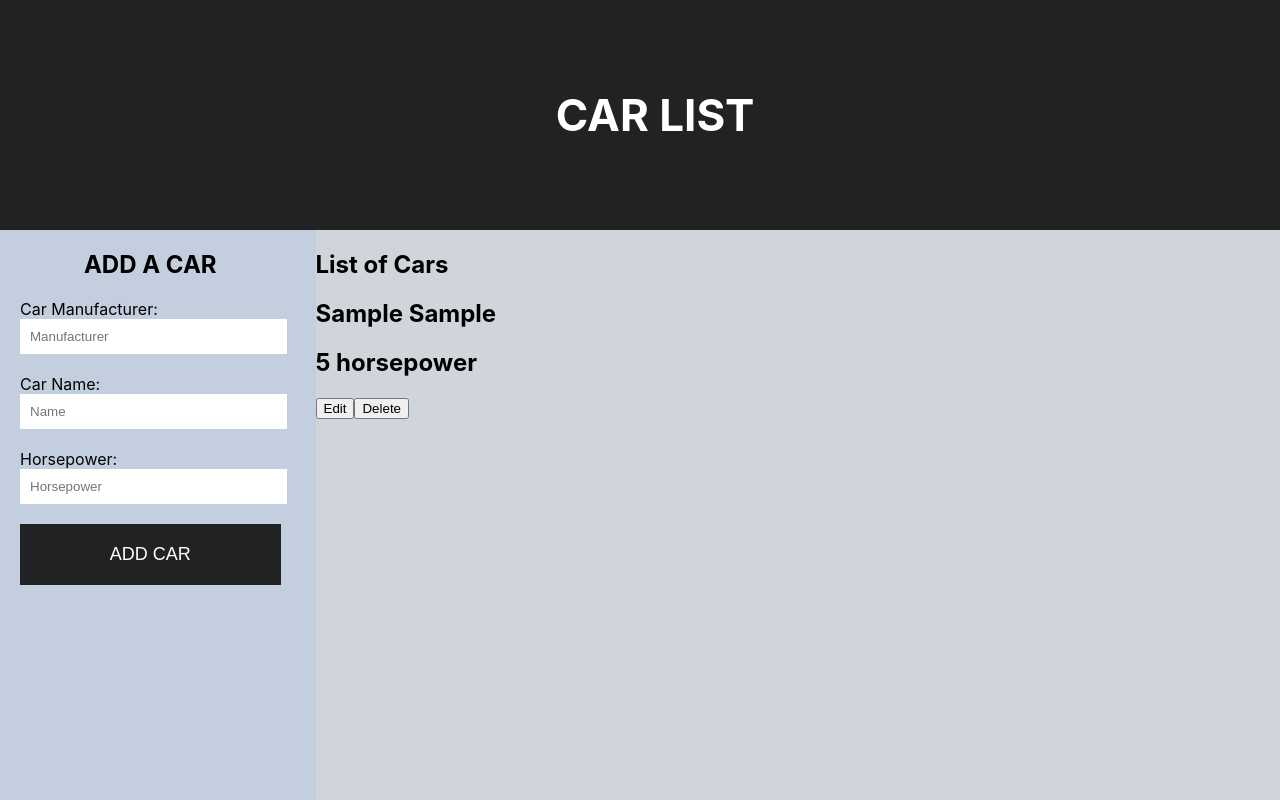
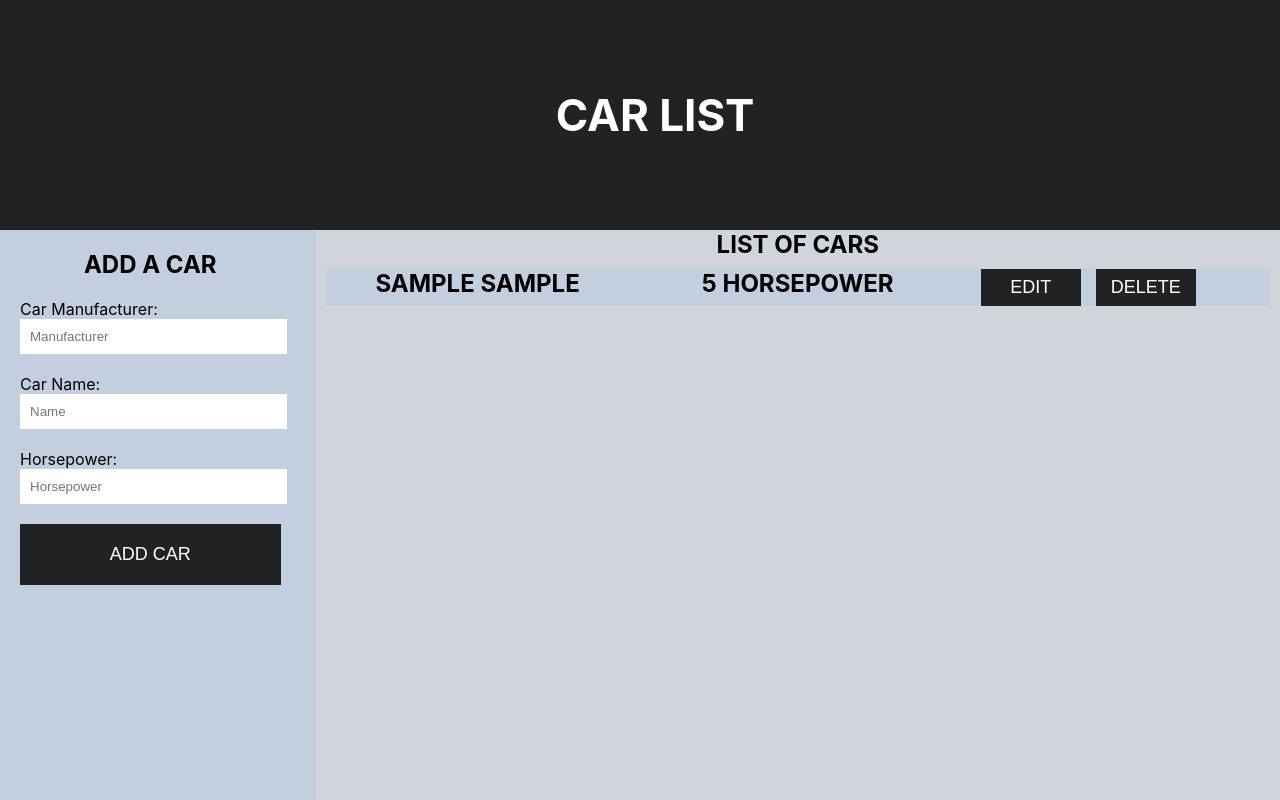
Before and after one commit to nmate44/reactassignment, a React (Create React App) app: page / in a window 1280 px wide. Both pictures are taken after typing "Sample", "Sample", "5" into the empty fields and a click on the button "ADD CAR". Shown: the top 800 px of the page. Built offline with nearby package versions, Linux system fonts and the light colour scheme.

Commit message:
CSS Formázás hozzáadva

```diff
--- a/src/App.css
+++ b/src/App.css
@@ -67,22 +67,98 @@ body {
   border: none;
 }
 
+.buttonBlock button:hover {
+  background: #6d737a;
+  cursor: pointer;
+}
+
+/* Car List */
 .carList-container {
   flex: 75%;
-  min-height: 650px;
   background: #d0d5db;
+  min-height: 600px;
+  width: 100%;
+}
+
+.carRecord {
+  background: #c3cede;
+  column-count: 3;
+  column-span: all;
+  margin: 10px;
+
+}
+
+.dataBlock {
+  margin: 0;
+}
+
+.dataBlock h2 {
+  margin: 0;
+}
+
+.dataBlock button {
+  padding: 8px;
+  margin-left: 15px;
+  width: 100px;
+  background: #212224;
+  color: white;
+  font-size: 18px;
+  text-transform: uppercase;
+  border: none;
+}
+
+.dataBlock button:hover {
+  background: #6d737a;
+  cursor: pointer;
+}
+
+.carList-block h2{
+  margin: 0;
+  text-align: center;
+  text-transform: uppercase;
+}
+
+/* CarEdit */
+.carEdit-block {
+  background: #c3cede;
+  margin: 10px;
+  text-align: center;
+  justify-items: center;
+}
+
+.carEdit-block input {
+  width: 50%;
+  margin: 5px;
+  padding: 5px;
+  border: none;
+}
+
+.carEdit-block button {
+  padding: 8px;
+  margin-left: 15px;
+  width: 100px;
+  background: #212224;
+  color: white;
+  font-size: 18px;
+  text-transform: uppercase;
+  border: none;
+}
+
+.carEdit-block button:hover {
+  background: #6d737a;
+  cursor: pointer;
 }
 
 /* Footer */
 .footer {
+  bottom: 0;
+  display: flex;
+  justify-content: center;
+  align-items: center;
   background: #212224;
   color: white;
   text-transform: uppercase;
   font-size: 22px;
-  padding: 15px;
   width: 100%;
   min-height: 100px;
-  display: flex;
-  justify-content: center;
-  align-items: center;
 }
--- a/src/Car.js
+++ b/src/Car.js
@@ -5,10 +5,14 @@ import { connect } from 'react-redux';
 class Car extends Component {
     render() {
         return (
-            <div>
+            <div className="carRecord">
+                <div className="dataBlock">
                     <h2>{this.props.car.manufacturer} {this.props.car.name}</h2>
+                </div>
+                <div className="dataBlock">
                     <h2>{this.props.car.horsepower} horsepower</h2>
-
+                </div>
+                <div className="dataBlock">
                     <button onClick={ () => this.props.dispatch({type: 'EDIT_CAR', id:this.props.car.id}) }>
                         Edit
                     </button>
@@ -16,6 +20,7 @@ class Car extends Component {
                         Delete
                     </button>
                 </div>
+            </div>
         );
     }
 }
--- a/src/CarEditForm.js
+++ b/src/CarEditForm.js
@@ -19,8 +19,8 @@ class CarEditForm extends Component {
 
     render() {
         return (
-            <div>
-                <h2>Add a Car</h2>
+            <div className="carEdit-block">
+                <h2>Editing a Car</h2>
                 <form onSubmit={this.handleEdit}>
                     <input required type="text"
                            ref={(input) => this.getManufacturer = input}
--- a/src/CarList.js
+++ b/src/CarList.js
@@ -8,7 +8,7 @@ import CarEditForm from "./CarEditForm";
 class CarList extends Component {
     render() {
         return (
-            <div>
+            <div className="carList-block">
                 <h2>List of Cars</h2>
                 {this.props.cars.map((car) => (
                     <div key={car.id}>
```
Lines whose indentation alone changed are shown as unchanged.
